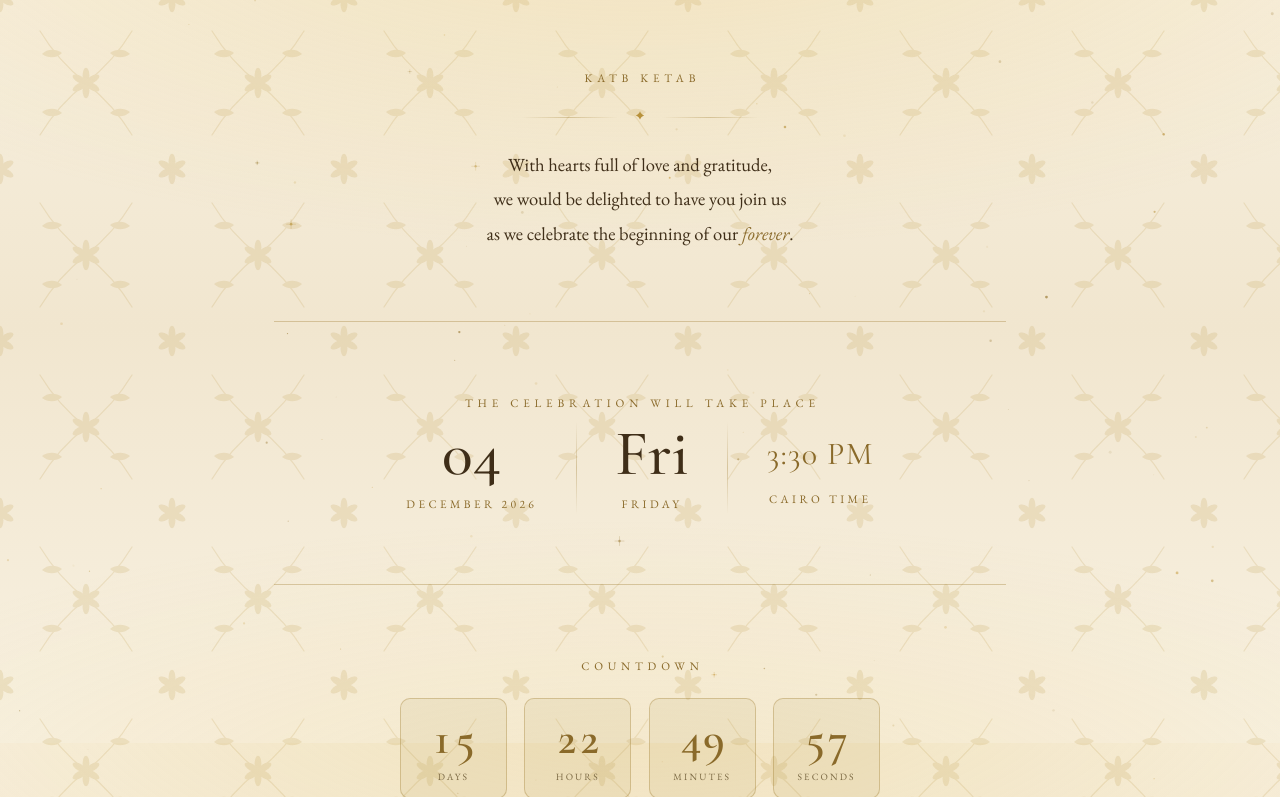
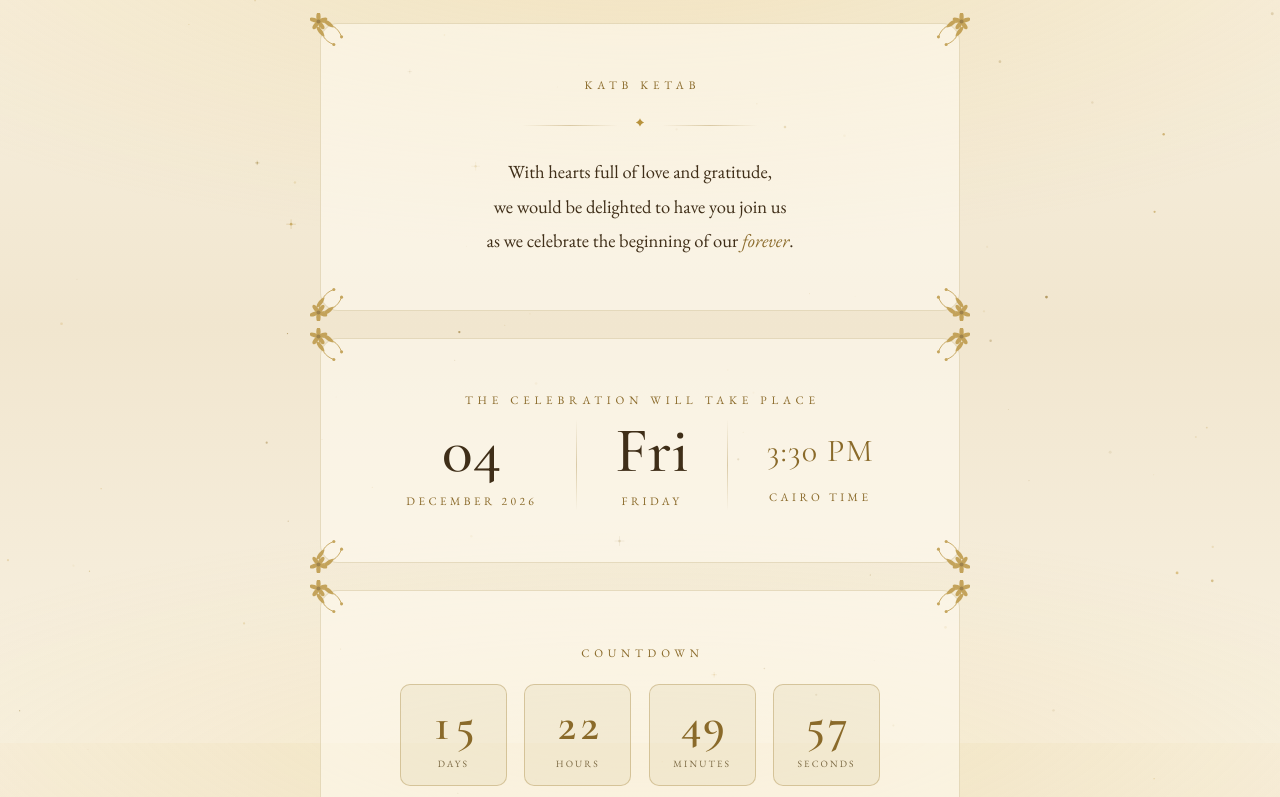
Before and after one commit to Loayelshall/ramy-hana, a plain HTML site: page index.html in a window 1280 px wide. Both pictures are taken after a click on the button "OPEN". Shown: the part 857-1654 px from the top of the page. Drawn offline with nearby package versions, Linux system fonts and the light colour scheme.

Commit message:
Replace background pattern with floral corner frames on each item
Co-Authored-By: Claude Opus 4.8 <noreply@anthropic.com>

```diff
--- a/index.html
+++ b/index.html
@@ -24,6 +24,8 @@
     --ink-dim:   #7c6a44;   /* secondary text */
     --on-gold:   #3a2a10;   /* text on gold fills */
     --line:      rgba(156, 122, 46, 0.34);
+    --frame-line: rgba(156, 122, 46, 0.22);
+    --card:      rgba(255, 251, 243, 0.55);
 
     /* Type */
     --display: "Cormorant Garamond", "Hoefler Text", Garamond, serif;
@@ -50,17 +52,6 @@
     -webkit-font-smoothing: antialiased;
     text-rendering: optimizeLegibility;
     overflow-x: hidden;
-  }
-
-  /* allover floral lattice behind everything */
-  #floral {
-    position: fixed;
-    inset: 0;
-    width: 100%;
-    height: 100%;
-    z-index: 0;
-    pointer-events: none;
-    opacity: 0.17;
   }
 
   #glitter {
@@ -232,7 +223,7 @@
      INVITATION BODY (revealed)
      ============================================================ */
   .details { display: none; }
-  body.is-open .details { display: block; }
+  body.is-open .details { display: block; padding: 1.6rem 0 0.5rem; }
 
   .reveal {
     opacity: 0;
@@ -248,11 +239,34 @@
   @keyframes rise { to { opacity: 1; transform: none; } }
 
   section.block {
+    position: relative;
     text-align: center;
-    padding: clamp(2.6rem, 8vw, 4.4rem) 0;
-    border-top: 1px solid var(--line);
+    max-width: 40rem;
+    margin: 0 auto 1.7rem;
+    padding: clamp(2.2rem, 6vw, 3.2rem) clamp(1.1rem, 4.5vw, 2.4rem);
+    border: 1px solid var(--frame-line);
+    border-radius: 18px;
+    background: var(--card);
   }
-  section.block:first-child { border-top: none; }
+
+  /* small floral corner frame on each item */
+  .frame-corner {
+    position: absolute;
+    width: clamp(26px, 7vw, 40px);
+    height: auto;
+    color: var(--gold);
+    opacity: 0.8;
+    pointer-events: none;
+  }
+  .frame-corner.tl { top: -11px; left: -11px; }
+  .frame-corner.tr { top: -11px; right: -11px; transform: scaleX(-1); }
+  .frame-corner.bl { bottom: -11px; left: -11px; transform: scaleY(-1); }
+  .frame-corner.br { bottom: -11px; right: -11px; transform: scale(-1, -1); }
+
+  @media (max-width: 460px) {
+    .when { flex-direction: column; gap: 0.8rem; }
+    .when__rule { display: none; }
+  }
 
   .lead {
     max-width: 34rem;
@@ -325,10 +339,7 @@
   .cal {
     max-width: 23rem;
     margin: 1rem auto 0;
-    border: 1px solid var(--line);
-    border-radius: 14px;
-    background: var(--panel);
-    padding: clamp(1rem, 4vw, 1.6rem);
+    padding: clamp(0.4rem, 2vw, 0.8rem);
   }
   .cal__title {
     font-family: var(--display);
@@ -450,40 +461,6 @@
   .btn-open, .scroll-cue { display: none; }
 </style></noscript>
 
-<svg id="floral" aria-hidden="true" xmlns="http://www.w3.org/2000/svg">
-  <defs>
-    <g id="bloom" fill="var(--gold)">
-      <ellipse rx="3.4" ry="7.6" transform="rotate(0) translate(0 -7.6)"/>
-      <ellipse rx="3.4" ry="7.6" transform="rotate(60) translate(0 -7.6)"/>
-      <ellipse rx="3.4" ry="7.6" transform="rotate(120) translate(0 -7.6)"/>
-      <ellipse rx="3.4" ry="7.6" transform="rotate(180) translate(0 -7.6)"/>
-      <ellipse rx="3.4" ry="7.6" transform="rotate(240) translate(0 -7.6)"/>
-      <ellipse rx="3.4" ry="7.6" transform="rotate(300) translate(0 -7.6)"/>
-      <circle r="3.1"/>
-    </g>
-    <pattern id="fltile" width="172" height="172" patternUnits="userSpaceOnUse">
-      <g stroke="var(--gold)" stroke-width="1.2" fill="none" stroke-linecap="round">
-        <path d="M86 86 C66 70 52 54 40 34"/>
-        <path d="M86 86 C106 70 120 54 132 34"/>
-        <path d="M86 86 C66 102 52 118 40 138"/>
-        <path d="M86 86 C106 102 120 118 132 138"/>
-      </g>
-      <g fill="var(--gold)">
-        <path d="M62 56 c-7 -5 -15 -4 -20 1 c7 5 15 4 20 -1Z"/>
-        <path d="M110 56 c7 -5 15 -4 20 1 c-7 5 -15 4 -20 -1Z"/>
-        <path d="M62 116 c-7 5 -15 4 -20 -1 c7 -5 15 -4 20 1Z"/>
-        <path d="M110 116 c7 5 15 4 20 -1 c-7 -5 -15 -4 -20 1Z"/>
-      </g>
-      <use href="#bloom" x="86" y="86"/>
-      <use href="#bloom" x="0" y="0"/>
-      <use href="#bloom" x="172" y="0"/>
-      <use href="#bloom" x="0" y="172"/>
-      <use href="#bloom" x="172" y="172"/>
-    </pattern>
-  </defs>
-  <rect width="100%" height="100%" fill="url(#fltile)"/>
-</svg>
-
 <canvas id="glitter" aria-hidden="true"></canvas>
 
 <main class="shell">
@@ -573,7 +550,7 @@
   <div class="details" id="details">
 
     <!-- intro -->
-    <section class="block reveal">
+    <section class="block reveal framed">
       <p class="eyebrow">Katb Ketab</p>
       <div class="ornament" aria-hidden="true">
         <svg width="16" height="16" viewBox="0 0 24 24" fill="currentColor"><path d="M12 2c1.2 3.2 3 5 6.2 6.2C15 9.4 13.2 11.2 12 14.4 10.8 11.2 9 9.4 5.8 8.2 9 7 10.8 5.2 12 2Z"/></svg>
@@ -586,7 +563,7 @@
     </section>
 
     <!-- when -->
-    <section class="block reveal">
+    <section class="block reveal framed">
       <p class="eyebrow">The celebration will take place</p>
       <div class="when">
         <div class="when__col">
@@ -607,7 +584,7 @@
     </section>
 
     <!-- countdown -->
-    <section class="block reveal">
+    <section class="block reveal framed">
       <p class="eyebrow">Countdown</p>
       <div class="count" id="count" aria-live="polite">
         <div class="count__cell"><div class="count__n" id="cd-d">—</div><div class="count__l">Days</div></div>
@@ -618,7 +595,7 @@
     </section>
 
     <!-- calendar + add -->
-    <section class="block reveal">
+    <section class="block reveal framed">
       <div class="cal">
         <p class="cal__title">December 2026</p>
         <table id="calTable" aria-label="December 2026, the celebration is on the 4th">
@@ -637,7 +614,7 @@
     </section>
 
     <!-- venue -->
-    <section class="block reveal">
+    <section class="block reveal framed">
       <p class="eyebrow">The venue</p>
       <h2 class="venue__name">Masjed El Aziz El Hakim</h2>
       <p class="venue__addr">
@@ -774,6 +751,38 @@
     }
   })();
 
+  // ---------- Floral corner frames ----------
+  (function () {
+    "use strict";
+    var inner =
+      '<g stroke="var(--gold)" stroke-width="1.2" fill="none" stroke-linecap="round">' +
+        '<path d="M11 11 C13 27 19 37 31 41"/>' +
+        '<path d="M11 11 C27 13 37 19 41 31"/>' +
+      '</g>' +
+      '<g fill="var(--gold)">' +
+        '<path d="M19 31 c-6 -2 -10 -7 -11 -14 c6 2 10 7 11 14Z"/>' +
+        '<path d="M31 19 c-2 -6 -7 -10 -14 -11 c2 6 7 10 14 11Z"/>' +
+        '<circle cx="31" cy="41" r="2"/>' +
+        '<circle cx="41" cy="31" r="2"/>' +
+        '<g transform="translate(11 11)">' +
+          '<ellipse rx="2.8" ry="6" transform="rotate(0) translate(0 -6)"/>' +
+          '<ellipse rx="2.8" ry="6" transform="rotate(72) translate(0 -6)"/>' +
+          '<ellipse rx="2.8" ry="6" transform="rotate(144) translate(0 -6)"/>' +
+          '<ellipse rx="2.8" ry="6" transform="rotate(216) translate(0 -6)"/>' +
+          '<ellipse rx="2.8" ry="6" transform="rotate(288) translate(0 -6)"/>' +
+          '<circle r="2.6" fill="var(--gold-deep)"/>' +
+        '</g>' +
+      '</g>';
+    var pos = ["tl", "tr", "bl", "br"];
+    var items = document.querySelectorAll(".framed");
+    for (var i = 0; i < items.length; i++) {
+      for (var j = 0; j < pos.length; j++) {
+        items[i].insertAdjacentHTML("beforeend",
+          '<svg class="frame-corner ' + pos[j] + '" viewBox="0 0 52 52" fill="none" aria-hidden="true">' + inner + '</svg>');
+      }
+    }
+  })();
+
   // ---------- Light gold glitter ----------
   (function () {
     "use strict";
```
